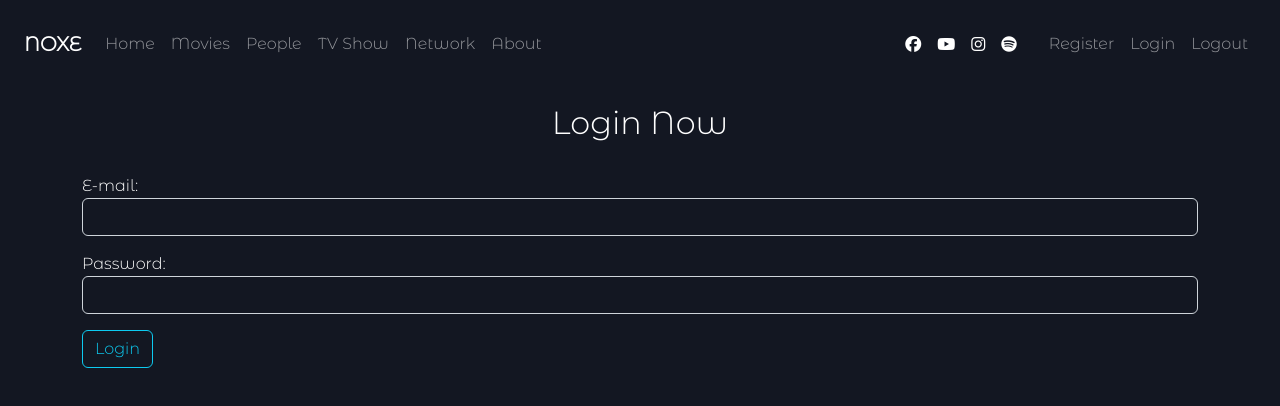
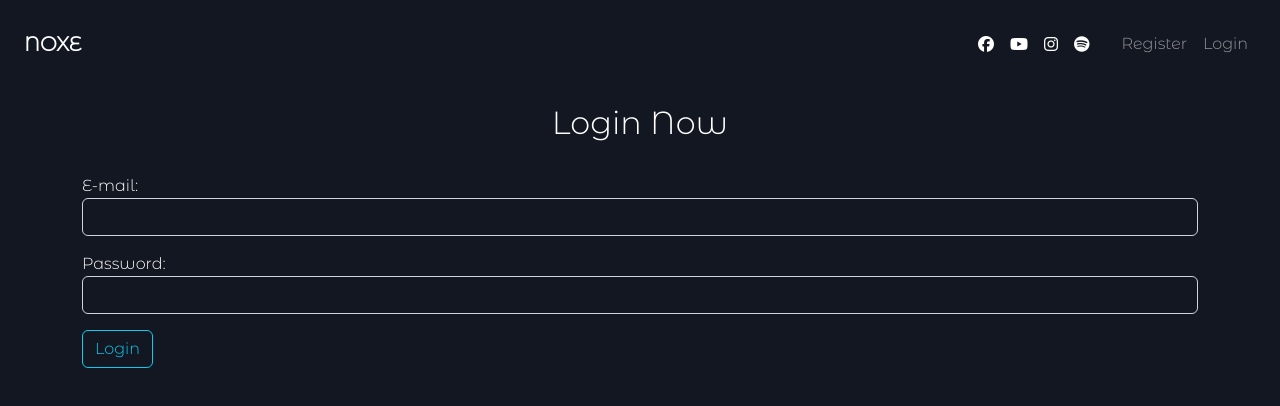
Before and after one commit to abdullahelbadry/movies, a React (Create React App) app: page /Login in a window 1280 px wide. Shown: the top 406 px of the page. Built offline with nearby package versions, Linux system fonts and the light colour scheme.

Commit message:
authentication has been finished

```diff
--- a/package.json
+++ b/package.json
@@ -11,6 +11,7 @@
     "bootstrap": "^5.2.0",
     "joi": "^17.6.0",
     "jquery": "^3.6.0",
+    "jwt-decode": "^3.1.2",
     "react": "^18.2.0",
     "react-dom": "^18.2.0",
     "react-router-dom": "^6.3.0",
--- a/src/App.js
+++ b/src/App.js
@@ -1,5 +1,5 @@
 import './App.css';
-import {Route, Routes} from 'react-router-dom'
+import {Navigate, Route, Routes, useNavigate} from 'react-router-dom'
 import Navbar from './components/Navbar/Navbar';
 import Home from './components/Home/Home';
 import About from './components/About/About';
@@ -10,21 +10,53 @@ import TVShow from './components/TVShow/TVShow';
 import Login from './components/Login/Login';
 import Register from './components/Register/Register';
 import Logout from './components/Logout/Logout';
+import { useState, useEffect, Children } from 'react';
+import jwtDecode from 'jwt-decode';
+
 
 function App() {
+  let navigate = useNavigate();
+  const [userData, setUserData] = useState(null);
+  useEffect(() => {
+    if(localStorage.getItem('userToken')){
+      getUserData();
+    }
+  }, [])
+
+  function getUserData(){
+    let decodedToken = jwtDecode(localStorage.getItem('userToken'));
+    setUserData(decodedToken);
+  }
+
+  useEffect(()=>{console.log(userData)}, [userData]);
+
+  function logOut(){
+    localStorage.removeItem('userToken');
+    setUserData(null);
+    navigate('/login');
+  }
+
+  function ProtectedRoute({children}){
+    if(!localStorage.getItem('userToken')){
+      return <Navigate to={'/login'}/>
+    } else{
+      return children;
+    }
+  }
+
   return (
     <div>
-      <Navbar/>
+      <Navbar userData={userData} logOut={logOut} />
       <div className='container'>
         <Routes>
           <Route path='/' element={<Home/>} />
-          <Route path='Home' element={<Home/>} />
-          <Route path='About' element={<About/>} />
-          <Route path='Movies' element={<Movies/>} />
-          <Route path='Network' element={<Network/>} />
-          <Route path='People' element={<People/>} />
-          <Route path='TVShow' element={<TVShow/>} />
-          <Route path='Login' element={<Login/>} />
+          <Route path='Home' element={<ProtectedRoute> <Home/> </ProtectedRoute>} />
+          <Route path='About' element={<ProtectedRoute> <About/> </ProtectedRoute>} />
+          <Route path='Movies' element={<ProtectedRoute> <Movies/> </ProtectedRoute>} />
+          <Route path='Network' element={<ProtectedRoute> <Network/> </ProtectedRoute>} />
+          <Route path='People' element={<ProtectedRoute> <People/> </ProtectedRoute>} />
+          <Route path='TVShow' element={<ProtectedRoute> <TVShow/> </ProtectedRoute>} />
+          <Route path='Login' element={<Login getUserData={getUserData}/>} />
           <Route path='Logout' element={<Logout/>} />
           <Route path='Register' element={<Register/>} />
           <Route path='*' element={<h2>Page Not Found</h2>} />
--- a/src/components/Login/Login.jsx
+++ b/src/components/Login/Login.jsx
@@ -3,7 +3,7 @@ import axios from 'axios';
 import Joi from 'joi';
 import { useNavigate } from 'react-router-dom';
 
-export default function Login() {
+export default function Login(props) {
   let navigate = useNavigate();
   const [errorList, setErrorList] = useState([])
   const [error, setError] = useState('')
@@ -33,8 +33,12 @@ export default function Login() {
 
       let { data } = await axios.post(`https://routeegypt.herokuapp.com/signin`, user);
       if (data.message === "success") {
+
+        localStorage.setItem('userToken', data.token)
         setIsLoading(false);
+        props.getUserData();
         navigate('/home')
+
       } else {
         setIsLoading(false);
         setError(data.message)
--- a/src/components/Navbar/Navbar.jsx
+++ b/src/components/Navbar/Navbar.jsx
@@ -1,7 +1,8 @@
 import React from 'react'
 import { Link } from 'react-router-dom'
 
-export default function Navbar() {
+export default function Navbar(props) {
+
   return (
     <div>
       <nav className="p-4 navbar navbar-expand-sm navbar-dark bg-transparent">
@@ -12,6 +13,9 @@ export default function Navbar() {
         </button>
         <div className="collapse navbar-collapse" id="collapsibleNavId">
           <ul className="navbar-nav mr-auto mt-2 mt-lg-0">
+            {/* Check For userData if registered or not */}
+            {
+              props.userData ? <>
                 <li className="nav-item active">
                   <Link className="nav-link" to={'home'}>Home</Link>
                 </li>
@@ -30,6 +34,9 @@ export default function Navbar() {
                 <li className="nav-item">
                   <Link className="nav-link" to={'about'}>About</Link>
                 </li>
+              </> : ''
+            }
+
           </ul>
           <ul className="navbar-nav ms-auto mt-2 mt-lg-0">
             <li className='nav-item me-3 d-flex align-items-center'>
@@ -38,15 +45,24 @@ export default function Navbar() {
               <i class="fa-brands mx-2 fa-instagram"></i>
               <i class="fa-brands mx-2 fa-spotify"></i>
             </li>
+
+            {
+              props.userData ? <>
+                <li className="nav-item">
+                  <span onClick={props.logOut} className="nav-link">Logout</span>
+                </li>
+              </> : <>
                 <li className="nav-item">
                   <Link className="nav-link" to={'register'}>Register</Link>
                 </li>
                 <li className="nav-item">
                   <Link className="nav-link" to={'login'}>Login</Link>
                 </li>
-            <li className="nav-item">
-              <Link className="nav-link" to={'logout'}>Logout</Link>
-            </li>
+              </>
+            }
+
+
+
           </ul>
         </div>
       </nav>
```
Also changed, not shown: src/Moviedetails/Moviedetails.jsx (added, +11 -0 lines), 1 other file (tests, documents, lock files or other folders). Lines whose indentation alone changed are shown as unchanged.
